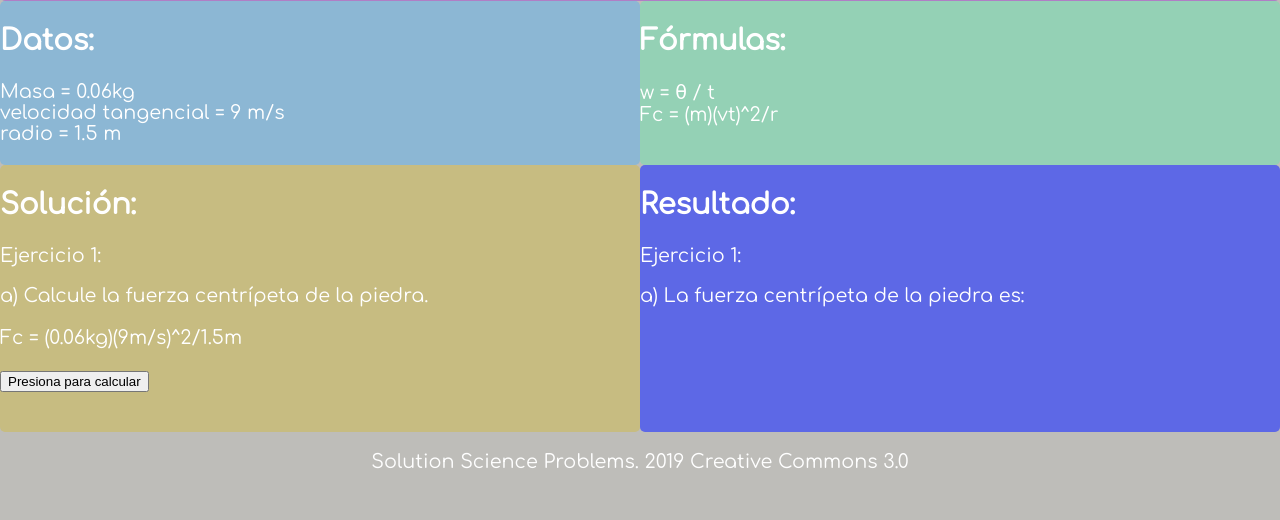
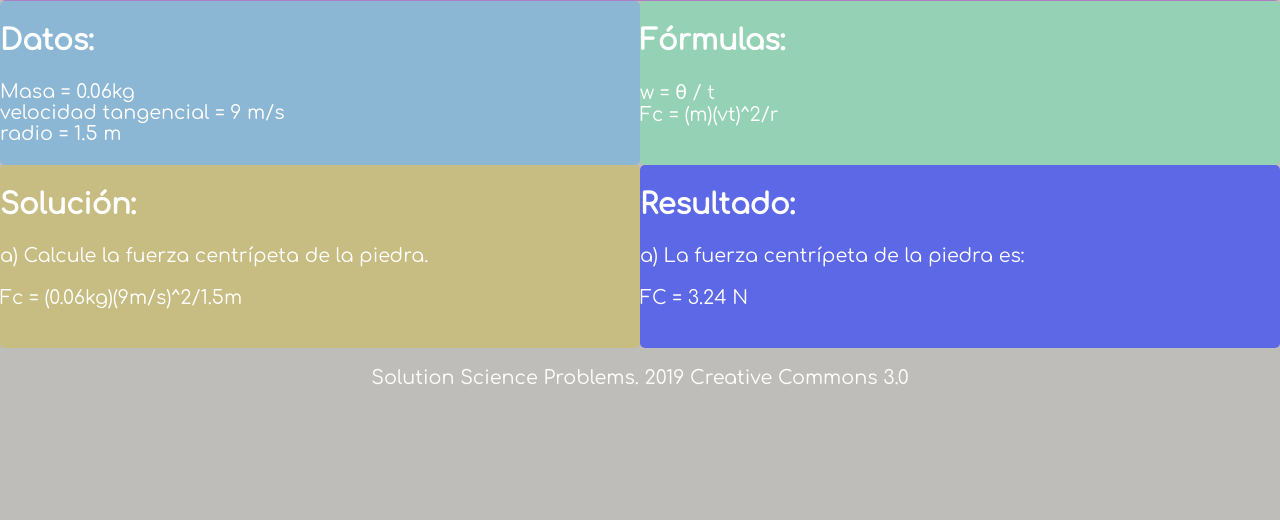
Before and after one commit to Irvingm07/appPhp7, a PHP site: page / in a window 1280 px wide. Shown: the part 280-800 px from the top of the page. Run offline with PHP 8.4, Linux system fonts and the light colour scheme; some web fonts are replaced.

Commit message:
Update index.php

```diff
--- a/index.php
+++ b/index.php
@@ -7,47 +7,35 @@
     <title>Science Technology Engineerig & Mathematics</title>
     <link rel="stylesheet" href="">
     <link rel="stylesheet" href="css/estilos.css">
+    <link rel="stylesheet" href="css/menu.css"/>
+    <link rel="stylesheet" href="css/problema.css"/>
     <link href="https://fonts.googleapis.com/css?family=Rambla" rel="stylesheet">
     <link href="https://fonts.googleapis.com/css?family=Comfortaa" rel="stylesheet">
-    <script>
-         function solucion1(){
-        var masa=0.06;
-        var vt = 81;
-        var radio = 1.5;
-        var fc = masa * vt / radio;
-        var a=Math.round(fc);
-        var d=document.getElementById("resultado");
-        d.innerHTML='<h2>Resultado: </h2> Ejercicio 1:<br></br> a)La fuerza centrípeta de la piedra es: <br></br> Fc= '+ fc +'  N' ;
-        }
-    </script>
 </head>
 <body>
     <section id="contenedor">
     <header id="gridHeader">
     <h1>Science Technology Engineerig & Mathematics</h1>
     <h2>Resolver problemas de Ciencia e Ingeniería con JS</h2>
-    <h2>Nombre: Irving René Medina Soto No. de control: 17091103</h2>
-
+    <h2>Nombre: Irving René Medina Soto  No. de control: 17091103</h2>
+    <img src="selfie.jpeg" alt="" width="120px" height="100px">
     </header>
     </section>
     <section id="problema"  class="gridProblema">
       <section id=descripcion>
       <h2><center>Problema:</center></h2>
      <p>1. Una piedra de 0.6kg de masa se hace girar mediante una cuerda de 1.5 metros de longitud. si ésta presenta
-        en su superficie una velocidad tangencial de 9m/s. ¿cuál es su fuerza centrípeta?
-     </p>
+        en su superficie una velocidad tangencial de 9m/s. ¿cuál es su fuerza centrípeta? </p>
             <p>a) Calcule la fuerza centrípeta de la piedra<br>
-
-
       </section>
       <section id="datos">
             <h2>Datos:</h2>
             Masa = 0.06kg <br>
             velocidad tangencial = 9 m/s<br>
             radio = 1.5 m<br>
-
             <br>
       </section>
+
       <section id="formulas">
             <h2>Fórmulas:</h2>
             w = θ / t<br>
@@ -55,23 +43,33 @@
 
             <br>
       </section>
+
       <section id="solucion">
             <h2>Solución: </h2>
-            Ejercicio 1:
             <p> a) Calcule la fuerza centrípeta de la piedra.<br>
                 <br>
              Fc = (0.06kg)(9m/s)^2/1.5m <br>
-             <br>
-             <button onclick="solucion1()">Presiona para calcular</button><br>
+
              <br>
       </section>
+
       <section id="resultado">
       <h2>Resultado:</h2>
-      Ejercicio 1:
       <p> a) La fuerza centrípeta de la piedra es:<br>
          <br>
+         <?php
+         function solucion(){
+         $masa=0.06;
+        $vt = 81;
+        $radio = 1.5;
+        $fc = $masa * $vt / $radio;
+       echo "FC = ".$fc." N";
+        }
+        solucion();
+        ?>
         </section>
      </section>
+
     <footer id="gridPie">
         <p>Solution Science Problems. 2019 Creative Commons 3.0</p>
     </footer>
```
Lines whose indentation alone changed are shown as unchanged.
